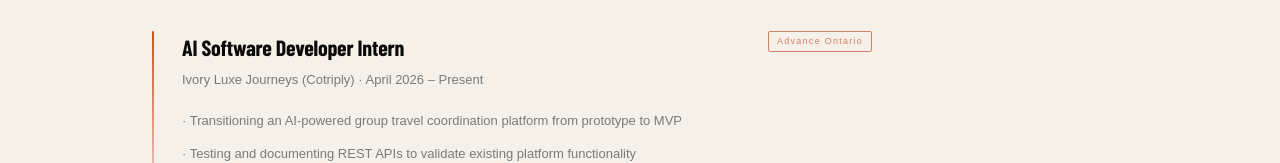
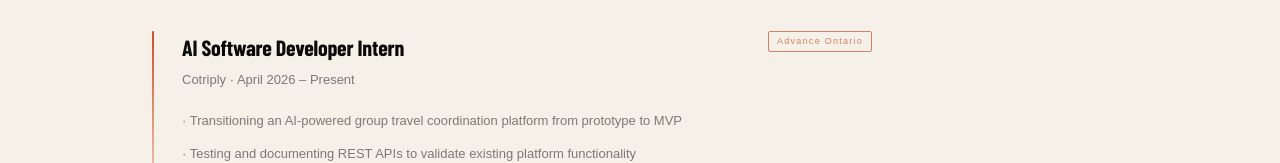
Before and after one commit to NabeelAhmedKab1r/myportfolio, a Next.js app: page / in a window 1280 px wide. Shown: the part 1755-1918 px from the top of the page. Built offline with nearby package versions, Linux system fonts and the light colour scheme; a web font is replaced by a local one.

Commit message:
Update company name to Cotriply

```diff
--- a/app/page.tsx
+++ b/app/page.tsx
@@ -231,7 +231,7 @@ const EDUCATION = [
 const WORK_EXPERIENCE = [
   {
     title: "AI Software Developer Intern",
-    company: "Ivory Luxe Journeys (Cotriply)",
+    company: "Cotriply",
     period: "April 2026 – Present",
     tag: "Advance Ontario",
     bullets: [
@@ -659,6 +659,7 @@ export default function Home() {
             cursor: "grab", scrollbarWidth: "none",
           }}>
             {PROJECTS.map((p, i) => <ProjectCard key={p.name} project={p} index={i} onClick={() => setSelectedProject(p)} />)}
+            <div style={{ flexShrink: 0, width: PAD }} />
           </div>
           <div style={{ padding: `0 ${PAD}px`, marginTop: 8 }}>
             <span style={{ fontSize: 10, letterSpacing: "0.15em", color: MUTED }}>← DRAG TO EXPLORE →</span>
```
